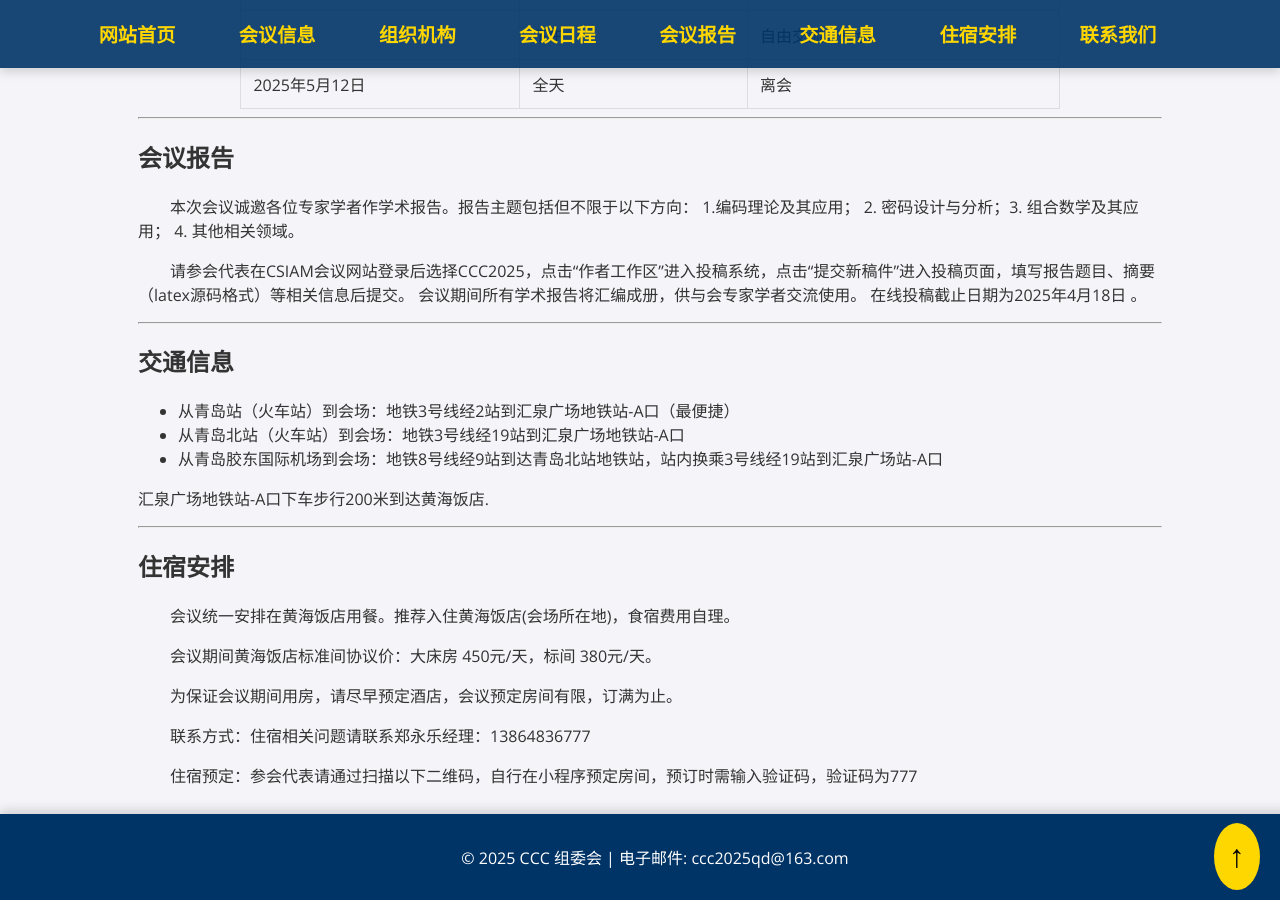
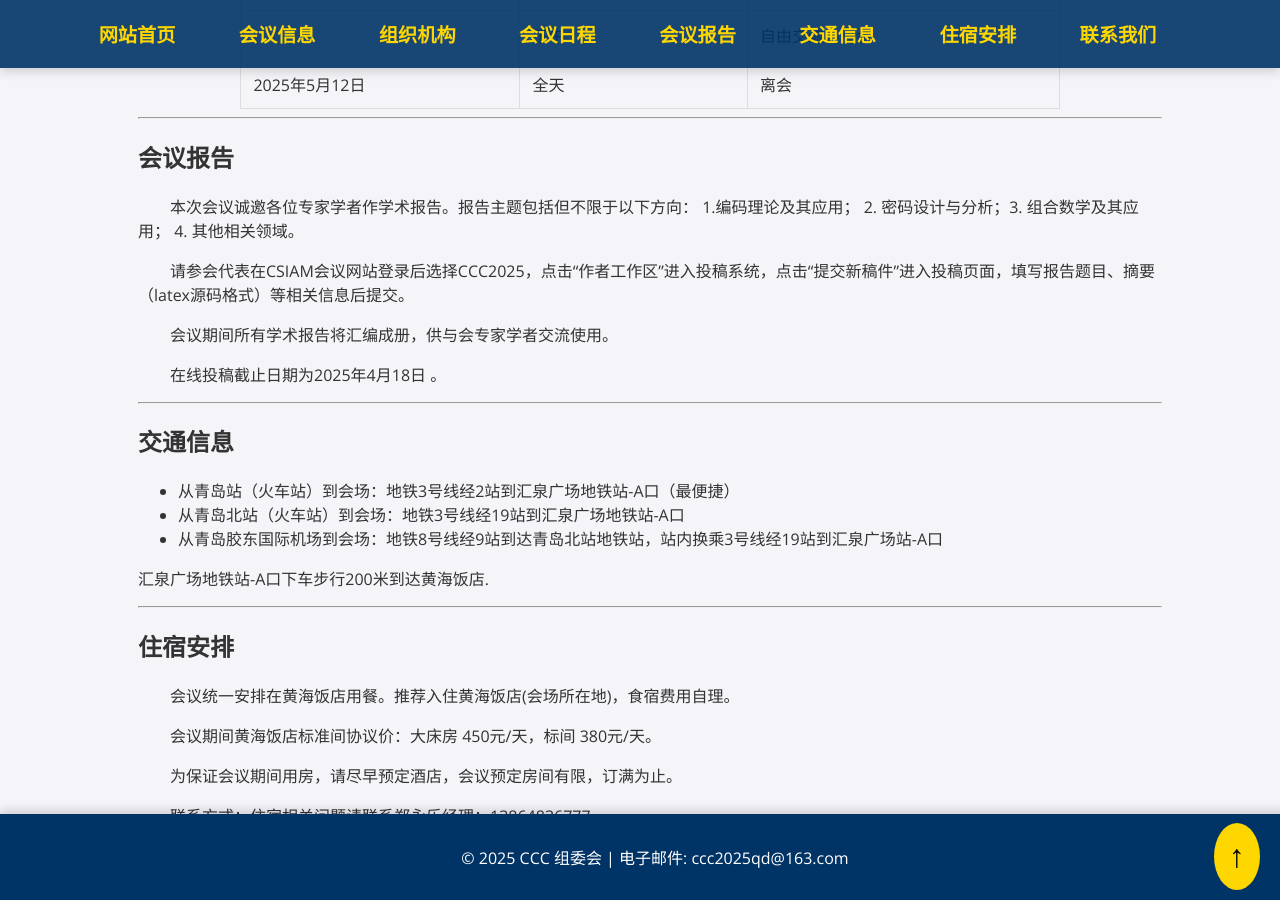
Before and after one commit to ccc2025qd/ccc2025qd.github.io, a Jekyll site: the page built from index.md, in a window 1280 px wide and 900 px high, scrolled down 2290 px. Built offline with Jekyll 4.4.1, drawn with Linux system fonts in a browser that asks for light colours; some of the changed lines change nothing that is shown.

Commit message:
change 9

```diff
--- a/index.md
+++ b/index.md
@@ -78,8 +78,10 @@ description: "CCC 2025 学术会议官方网站"
   1.编码理论及其应用； 2. 密码设计与分析；3. 组合数学及其应用； 4. 其他相关领域。
 
 &emsp;&emsp;请参会代表在CSIAM会议网站登录后选择CCC2025，点击“作者工作区”进入投稿系统，点击“提交新稿件”进入投稿页面，填写报告题目、摘要（latex源码格式）等相关信息后提交。
-会议期间所有学术报告将汇编成册，供与会专家学者交流使用。
-在线投稿截止日期为2025年4月18日 。
+
+&emsp;&emsp;会议期间所有学术报告将汇编成册，供与会专家学者交流使用。
+
+&emsp;&emsp;在线投稿截止日期为2025年4月18日 。
 
 ---
 
```
